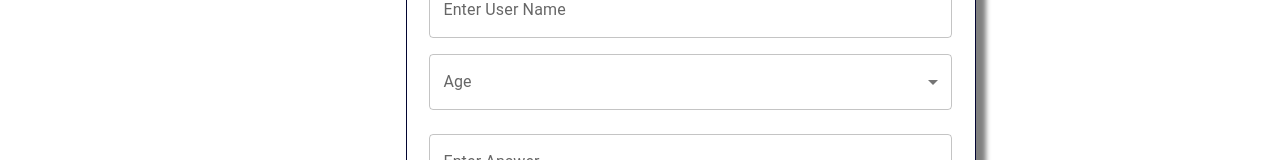
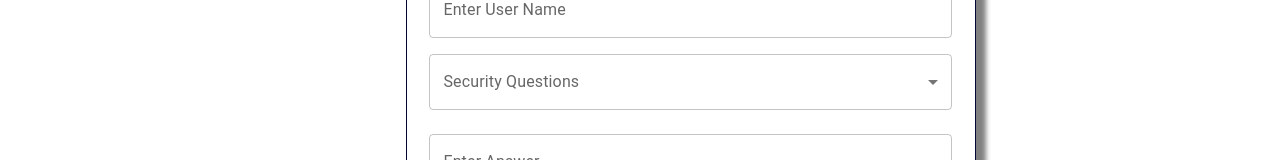
Before and after one commit to Group009/Group9_SmartBankSystem, a React (Create React App) app: page /forgotPassword in a window 1280 px wide. Shown: the part 213-373 px from the top of the page. Built offline with nearby package versions, Linux system fonts and the light colour scheme; a web font is replaced by a local one.

Commit message:
Update forgotPassword.js

```diff
--- a/src/components/forgotPassword.js
+++ b/src/components/forgotPassword.js
@@ -58,7 +58,7 @@ function ForgotPassword() {
                             <Form.Group >
                                 <Box sx={{ minWidth: 120 }}>
                                     <FormControl fullWidth>
-                                        <InputLabel id="demo-simple-select-label">Age</InputLabel>
+                                        <InputLabel id="demo-simple-select-label">Security Questions</InputLabel>
                                         <Select
                                             labelId="demo-simple-select-label"
                                             id="demo-simple-select"
```
